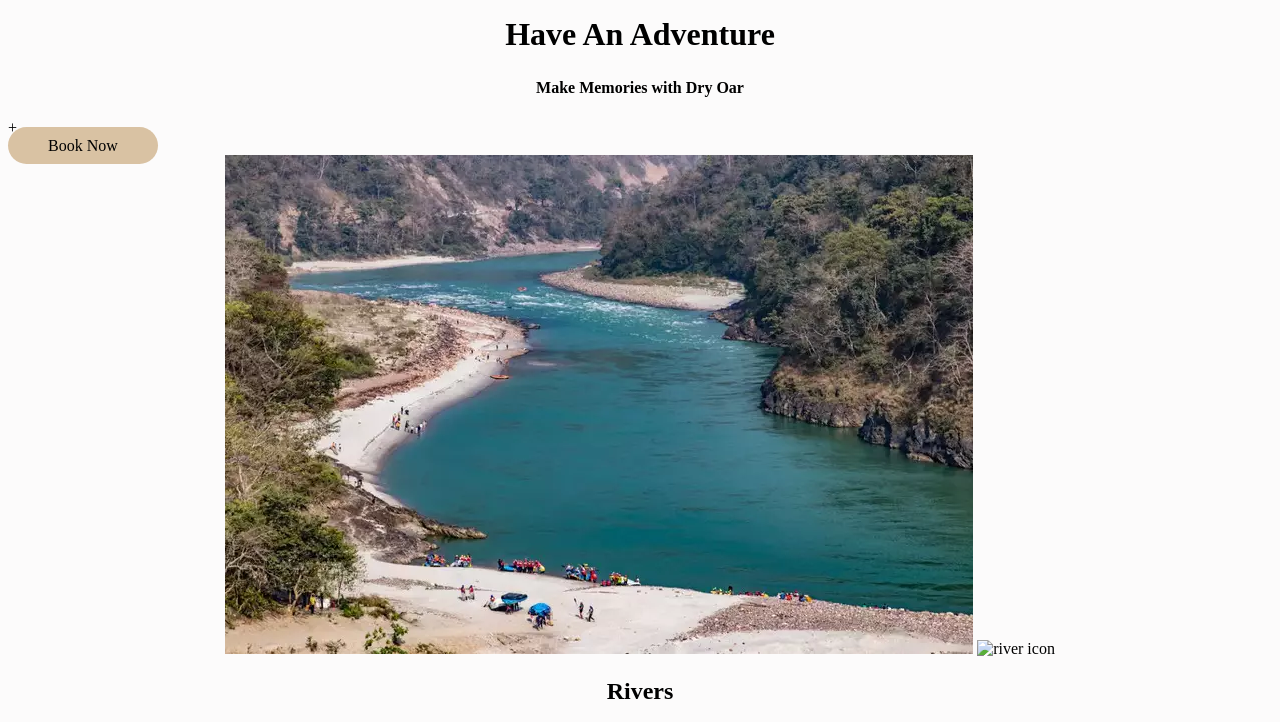
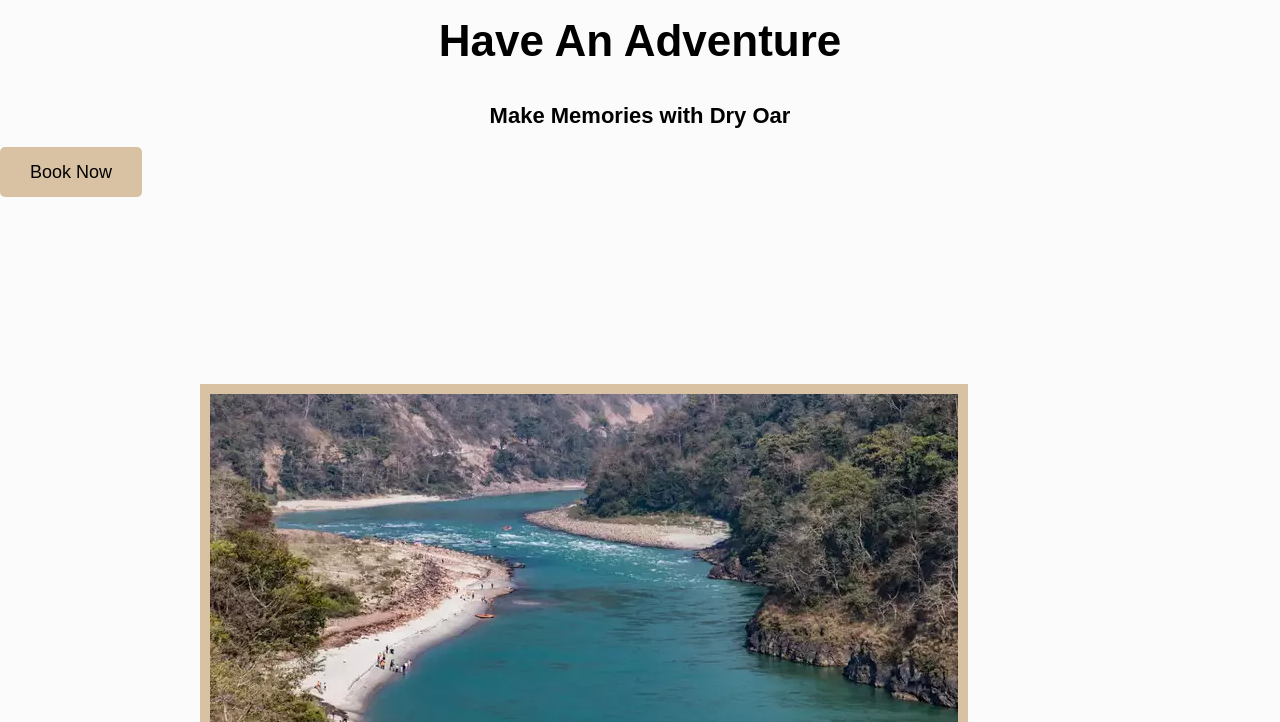
Before and after one commit to CS4V4GE/WDD130, a plain HTML site: page wwr/index.html in a window 1280 px wide. Shown: the part 1133-1855 px from the top of the page. Drawn offline with Linux system fonts and the light colour scheme.

Commit message:
more css

```diff
--- a/wwr/index.html
+++ b/wwr/index.html
@@ -2,10 +2,13 @@
 <html lang="en">
 <head>
     <link rel="stylesheet" href="styles/styles.css">
-    <meta charset="UTF-8">
     <meta http-equiv="X-UA-Compatible" content="IE=edge">
     <meta name="viewport" content="width=device-width, initial-scale=1.0">
     <title>Whitewater Rafting Vacations | Dry Oar Boating | Home</title>
+    <style>
+        @import url('https://fonts.googleapis.com/css2?family=Nunito:ital,wght@0,200..1000;1,200..1000&family=Tinos:ital,wght@0,400;0,700;1,400;1,700&family=Ubuntu:ital,wght@0,300;0,400;0,500;0,700;1,300;1,400;1,500;1,700&display=swap');
+    </style>
+
 </head>
 <body>
 <div id="content">
@@ -27,10 +30,9 @@
         </div>
         <section id="hero-msg">
             <h1 class="home-title">Have An Adventure</h1>
-            <h4>Make Memories with Dry Oar</h4>+
+            <h4>Make Memories with Dry Oar</h4>
             <div class='button-box'>
                 <a class='book' href="contactus.html">Book Now</a>
-                </a>
 
             </div>
         </section>
--- a/wwr/styles/styles.css
+++ b/wwr/styles/styles.css
@@ -6,8 +6,17 @@
 #background {
     height: 725px;
 }
+
 body {
     background-color: #fcfbfb;
+    font-family: Raleway, Arial, sans-serif;
+    font-size: 22px;
+    margin: 0;
+    padding: 0;
+}
+h2 {
+    margin: 0;
+
 }
 
 
@@ -41,19 +50,28 @@ nav a:hover {
 .home-title {
     color: black;
     font-size: 2em;
+    margin-top: 10px;
 }
 
 
 main section {
     text-align: center;
+    box-sizing: border-box;
 }
-
+main section img {
+    box-sizing: border-box;
+}
+.card-img {
+    border: 10px solid #d9c2a3;
+}
 .book, .join {
     background-color: #d9c2a3;
     color: black;
     text-decoration: none;
-    padding: 10px 40px;
-    border-radius: 30px;
+    font-size: 18px;
+    padding: 15px 30px;
+    margin-top: 50px;
+    border-radius: 5px;
 }
 .button-box img {
     width: 60px;
@@ -64,7 +82,9 @@ main section {
     color: white;
     border-radius: 30px;
 }
-
+.rivers-card, .camping-card, .rapids-card {
+    margin: 200px 0;
+}
 .icon {
     width: 80px;
 }
@@ -72,10 +92,12 @@ main section {
 .msg {
     background-color: #6f7364;
     padding: 35px;
+    line-height: 1.5em;
 }
 
 .msg h2, .msg p {
     color: white;
+    font-size: .8em;
 }
 footer {
     background-color: #6f7364;
@@ -99,3 +121,6 @@ footer p a:hover {
 .social img {
     width: 60px;
 }
+ .mountain-img {
+    align-items: center;
+}
```
